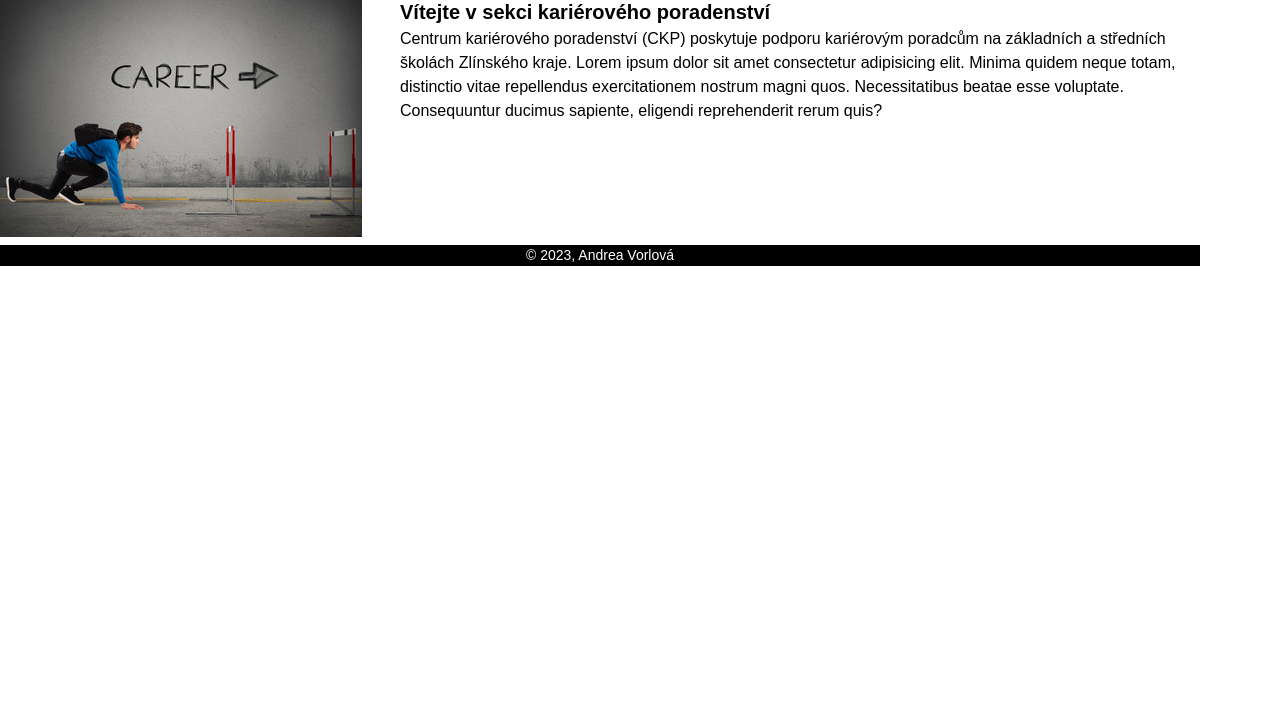
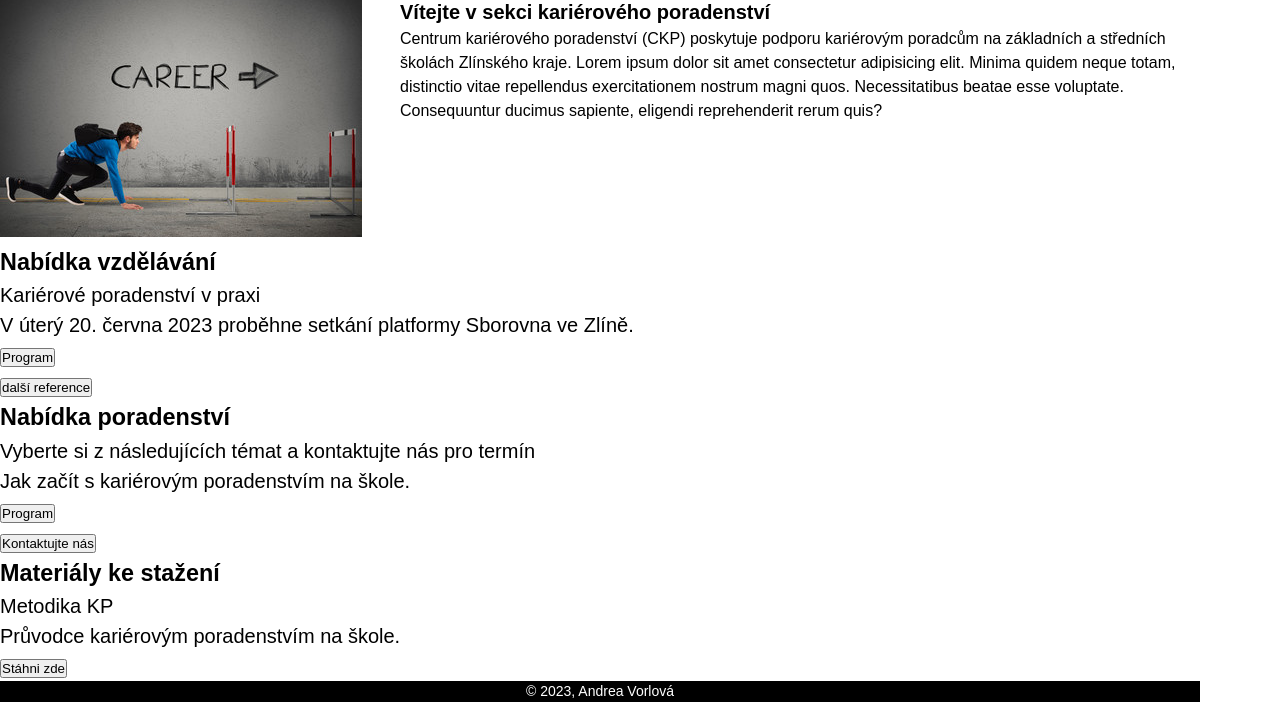
Before and after one commit to AndreaVeagle/zaverecny-projekt-koderka, an Eleventy site: page kp.html in a window 1280 px wide. Shown: the part 413-1115 px from the top of the page. Before the commit the page ends 800 px from the top, so only its background shows below. Built offline with nearby package versions, Linux system fonts and the light colour scheme; Eleventy itself is replaced by a stand-in of ours; files that its build step writes are made by us from their sources.

Commit message:
podstránky

```diff
--- a/kp.html
+++ b/kp.html
@@ -16,4 +16,65 @@ title: KP CKP
     </div>
 </div>
 
+<!--Nabídka vzdělávání-->
+<div class="item item__offer">
+    <div class="item item__titleoffer">
+        <h3>Nabídka vzdělávání</h3>
+    </div>
+
+    <div class="item item__frameoffer">
+        <p class="item item__titleoffer">
+            Kariérové poradenství v praxi
+        </p>
+        <p class="item item__textoffer">
+       V úterý 20. června 2023 proběhne setkání platformy Sborovna ve Zlíně.
+       </p>
+    <!--zde vložit odkaz ke stažení A PŘIJÍT, JAK NA TO-->
+       <button class="item item__buttondownload">Program</button>
+    </div>
+
+  <!--umístění pravý dolní roh-->
+    <button class="item item_button">další reference</button>
+</div>
+
+<!--Nabídka poradenství-->
+<div class="item item__offer">
+    <div class="item item__titleoffer">
+        <h3>Nabídka poradenství</h3>
+    </div>
+
+    <div class="item item__frameoffer">
+        <p class="item item__titleoffer">
+            Vyberte si z následujících témat a kontaktujte nás pro termín
+        </p>
+     <!--nabídku vložit do odrážek a poslední dát jiné, dle vlastního požadavku -->
+        <p class="item item__textoffer">
+       Jak začít s kariérovým poradenstvím na škole.
+       </p>
+    <!--zde vložit odkaz ke stažení A PŘIJÍT, JAK NA TO-->
+       <button class="item item__buttondownload">Program</button>
+    </div>
+
+  <!--umístění pravý dolní roh zde vložit odkaz na kontakt -->
+    <button class="item item_button">Kontaktujte nás</button>
+</div>
+
+<!--Nabídka poradenství-->
+<div class="item item__offer">
+    <div class="item item__titleoffer">
+        <h3>Materiály ke stažení</h3>
+    </div>
+
+    <div class="item item__frameoffer">
+        <p class="item item__titledownload">
+            Metodika KP
+        </p>
+     <!--nabídku vložit do odrážek a poslední dát jiné, dle vlastního požadavku -->
+        <p class="item item__textofferdownload">
+       Průvodce kariérovým poradenstvím na škole.
+       </p>
+    <!--zde vložit odkaz ke stažení A PŘIJÍT, JAK NA TO-->
+       <button class="item item__buttondownload">Stáhni zde</button>
+    </div>
+
 <!--Kapriérové poradenství_popsat stručnou nabídku text-->
```
Also changed, not shown: ppo.html (+70 -4 lines), 1 other file.
